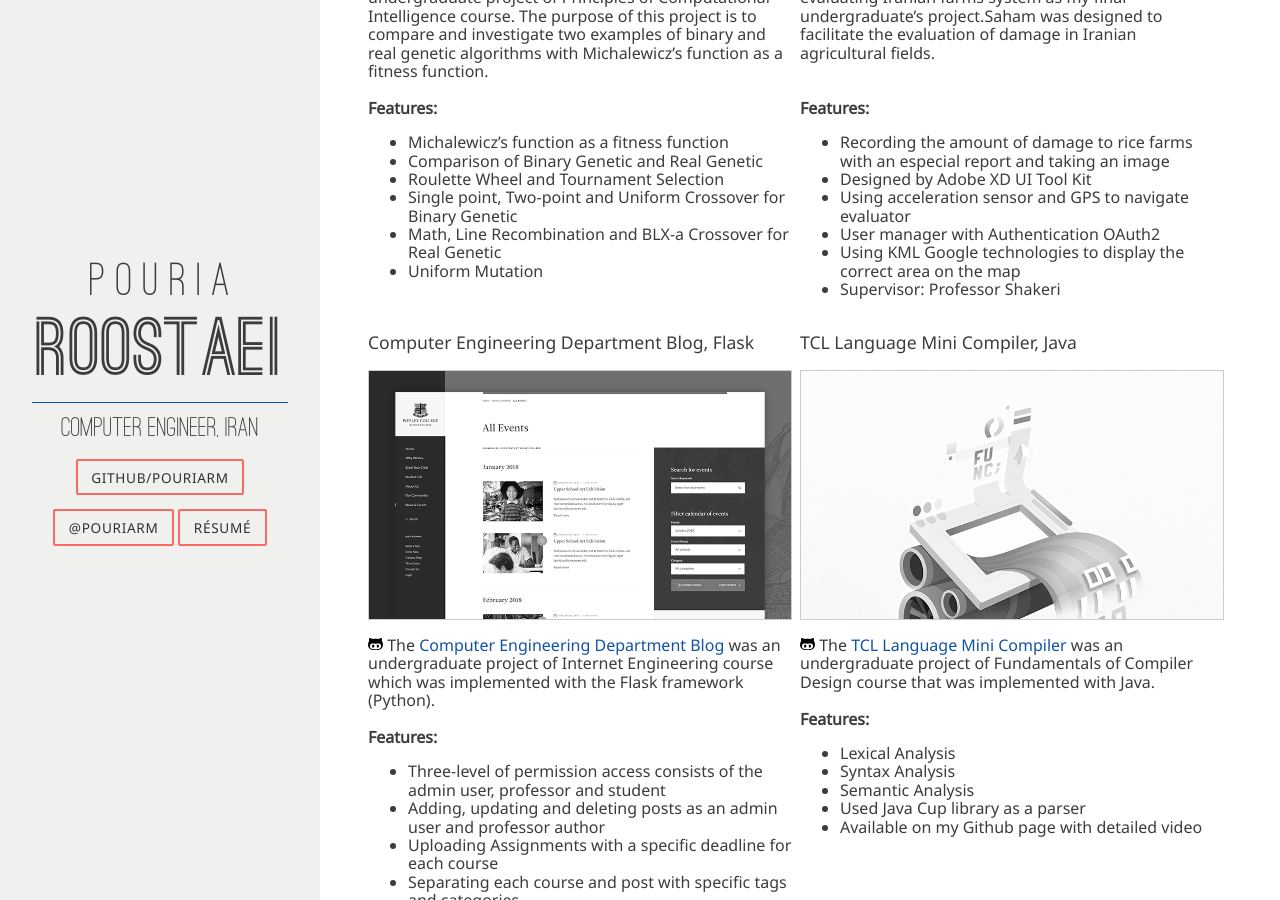
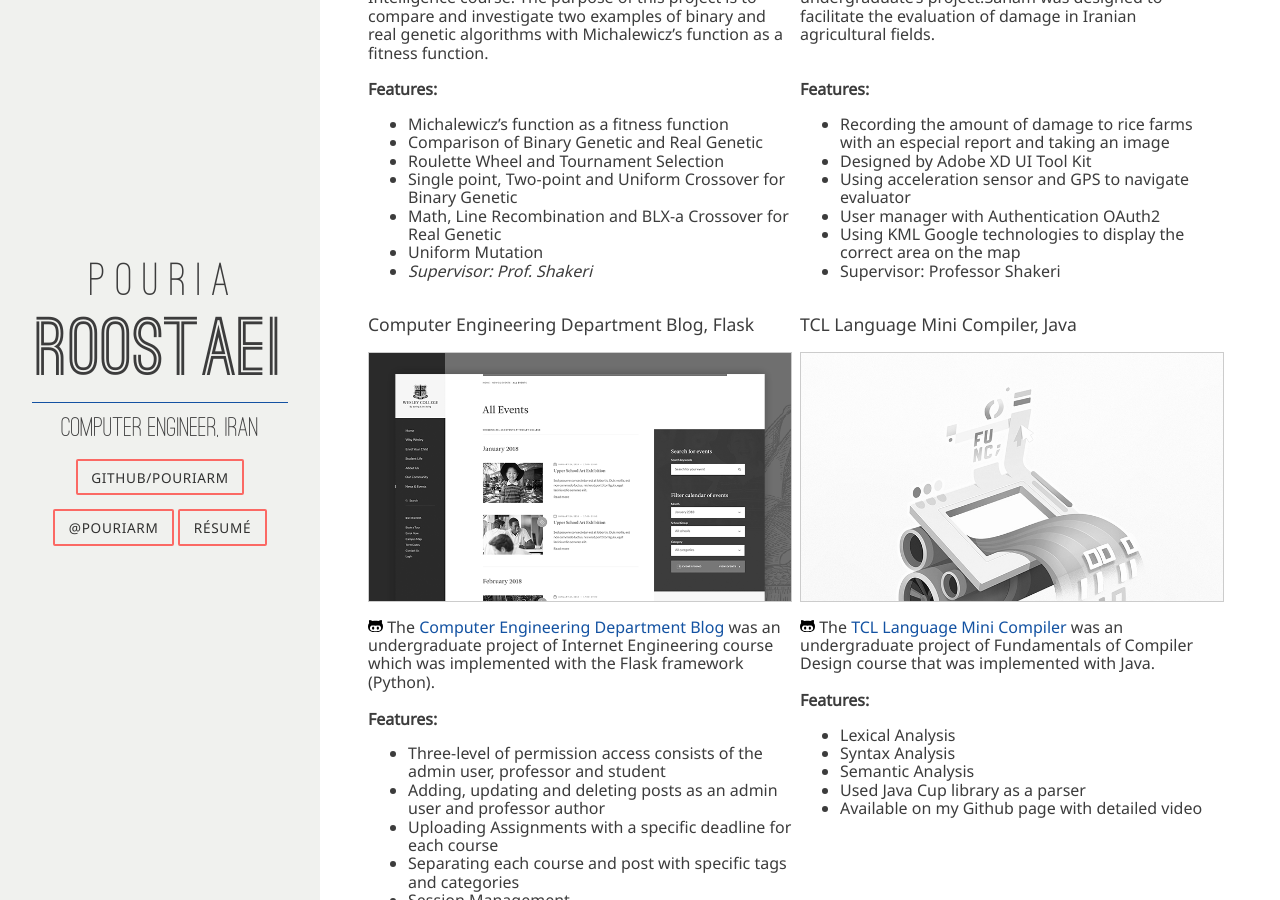
Before and after one commit to PouriaRm/PouriaRm.github.io, a Jekyll site: the page built from index.html, in a window 1280 px wide and 900 px high, scrolled down 1560 px. Built offline with Jekyll 4.4.1, drawn with Linux system fonts in a browser that asks for light colours; nearby versions of some CDN libraries.

Commit message:
Update Projects

```diff
--- a/_data/projects.yml
+++ b/_data/projects.yml
@@ -28,7 +28,7 @@
     <li>Print a report about Accuracy and F-measure</li>
     <li>Used Hazm library for normalization and tokenization Persian text</li>
     <li>Used Naive Bayes model for training</li>
-    <li><i>Supervisor: Prof. Mirroshandel</i></li><br/>
+    <li><i>Supervisor: Prof. Mirroshandel</i></li>
     </ul>
 - name:  Genetic Algorithm Problem, Java
   organization:
@@ -46,6 +46,7 @@
     <li>Single point, Two-point and Uniform Crossover for Binary Genetic</li>
     <li>Math, Line Recombination and BLX-a Crossover for Real Genetic</li>
     <li>Uniform Mutation</li>
+    <li><i>Supervisor: Prof. Shakeri</i></li>
     </ul>
 - name:   Saham, Android Application
   organization:
```
